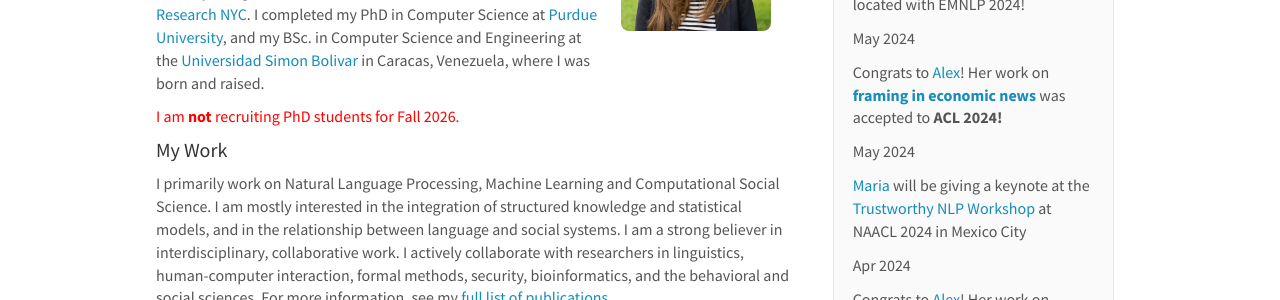
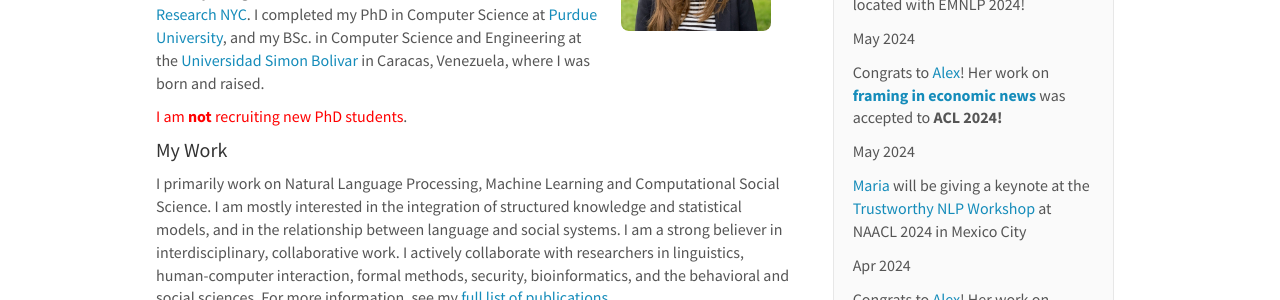
Before and after one commit to blast-cu/blast-cu.github.io, a Jekyll site: the page built from _pages/mlpacheco.md, in a window 1280 px wide and 900 px high. Shown: the part 289-589 px from the top of the window. Built offline with Jekyll 4.4.1, drawn with Linux system fonts in a browser that asks for light colours; nearby versions of some CDN libraries.

Commit message:
Update mlpacheco.md

```diff
--- a/_pages/mlpacheco.md
+++ b/_pages/mlpacheco.md
@@ -14,7 +14,7 @@ I am an Assistant Professor of Computer Science at the [University of Colorado B
 Before joining CU, I was a Postdoctoral Researcher at [Microsoft Research
 NYC](https://www.microsoft.com/en-us/research/lab/microsoft-research-new-york/). I completed my PhD in Computer Science at [Purdue University](https://www.cs.purdue.edu/), and my BSc. in Computer Science and Engineering at the [Universidad Simon Bolivar](http://www.usb.ve/) in Caracas, Venezuela, where I was born and raised.
 
-<span style="color:red">I am **not** recruiting PhD students for Fall 2026</span>.
+<span style="color:red">I am **not** recruiting new PhD students</span>.
 
 
 #### My Work
```
